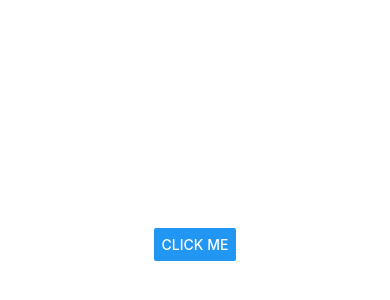
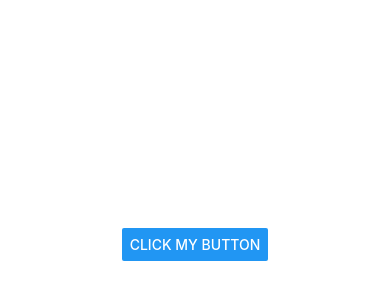
Before and after one commit to amite/BasicTouchDemo, a React Native app: screen / in a window 390 px wide. Shown: the part 178-478 px from the top of the page. Built offline with nearby package versions, Linux system fonts and the light colour scheme.

Commit message:
App passes props to button

```diff
--- a/App.js
+++ b/App.js
@@ -1,12 +1,15 @@
 import React from "react"
 import { StyleSheet, Text, View } from "react-native"
-import MyButton from "./components/Button"
+import MyButton from "./components/MyButton"
 
 export default class App extends React.Component {
   render() {
     return (
       <View style={styles.container}>
-        <MyButton />
+        <MyButton
+          onClick={() => console.log("I want you to be clicked")}
+          title="Click my button"
+        />
       </View>
     )
   }
--- a/components/Button.js
+++ b/components/MyButton.js
@@ -3,8 +3,6 @@ import { Button } from "react-native"
 
 export default class MyButton extends Component {
   render() {
-    return (
-      <Button onPress={() => console.log("I was clicked")} title="Click me" />
-    )
+    return <Button onPress={this.props.onClick} title={this.props.title} />
   }
 }
```
